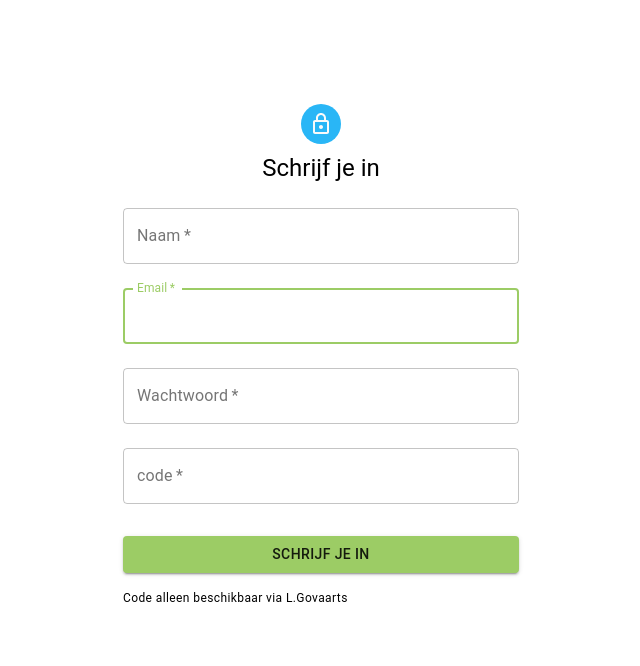
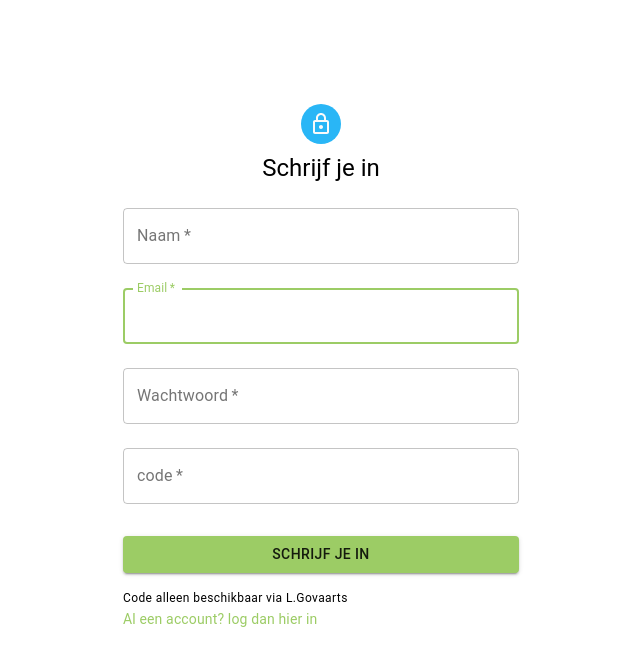
Before and after one commit to Luc-Govaarts/ToDo-front, a React (Create React App) app: page /signup in a window 1280 px wide. Shown: the top 666 px of the page, without its empty margins (319-959 px from the left). Built offline with nearby package versions, Linux system fonts and the light colour scheme.

Commit message:
added link from signup to login

```diff
--- a/src/Pages/Homepage.js
+++ b/src/Pages/Homepage.js
@@ -1,6 +1,17 @@
 import React from 'react'
+import { useHistory } from 'react-router-dom'
+import { selectToken } from '../Store/user/selectors'
+import { useSelector } from 'react-redux'
 
 export default function Login() {
+    const token = useSelector(selectToken)
+	const history = useHistory()
+    console.log("token: ", token)
+
+    if (!token) {
+		history.push('/login')
+	}
+
     return (
         <div>
             <p>"this is the homepage!!"</p>
--- a/src/Pages/Signup.js
+++ b/src/Pages/Signup.js
@@ -1,5 +1,6 @@
 import React, { useState } from 'react'
 import {
+	Link,
 	Box,
 	Button,
 	Container,
@@ -51,12 +52,7 @@ export default function SignUp() {
 	function submitForm(event) {
 		event.preventDefault()
 
-		dispatch(signUp(
-		    name,
-		    email,
-		    password,
-		    code
-		));
+		dispatch(signUp(name, email, password, code))
 
 		set_email('')
 		set_password('')
@@ -138,6 +134,9 @@ export default function SignUp() {
 						<Typography component='p' variant='caption'>
 							Code alleen beschikbaar via L.Govaarts
 						</Typography>
+						<Link href='/login' variant='body2'>
+							{'Al een account? log dan hier in'}
+						</Link>
 					</form>
 				</div>
 			</Container>
--- a/src/Store/user/reducer.js
+++ b/src/Store/user/reducer.js
@@ -1,25 +1,25 @@
-import { LOG_OUT, LOGIN_SUCCESS, TOKEN_STILL_VALID } from "./actions";
+import { LOG_OUT, LOGIN_SUCCESS, TOKEN_STILL_VALID } from './actions'
 
 const initialState = {
 	token: null,
 	name: null,
-  email: null
-};
+	email: null,
+}
 
 export default (state = initialState, action) => {
 	switch (action.type) {
 		case LOGIN_SUCCESS:
-      localStorage.setItem("token", action.payload.token);
-      return { ...state, ...action.payload };
+			localStorage.setItem('token', action.payload.token)
+			return { ...state, ...action.payload }
 
 		case LOG_OUT:
-      localStorage.removeItem("token");
-      return { ...initialState, token: null };
+			localStorage.removeItem('token')
+			return { ...initialState, token: null }
 
 		case TOKEN_STILL_VALID:
-      return { ...state, ...action.payload };
+			return { ...state, ...action.payload }
 
 		default:
-      return state;
+			return state
 	}
-};
+}
```
Lines whose indentation alone changed are shown as unchanged.
